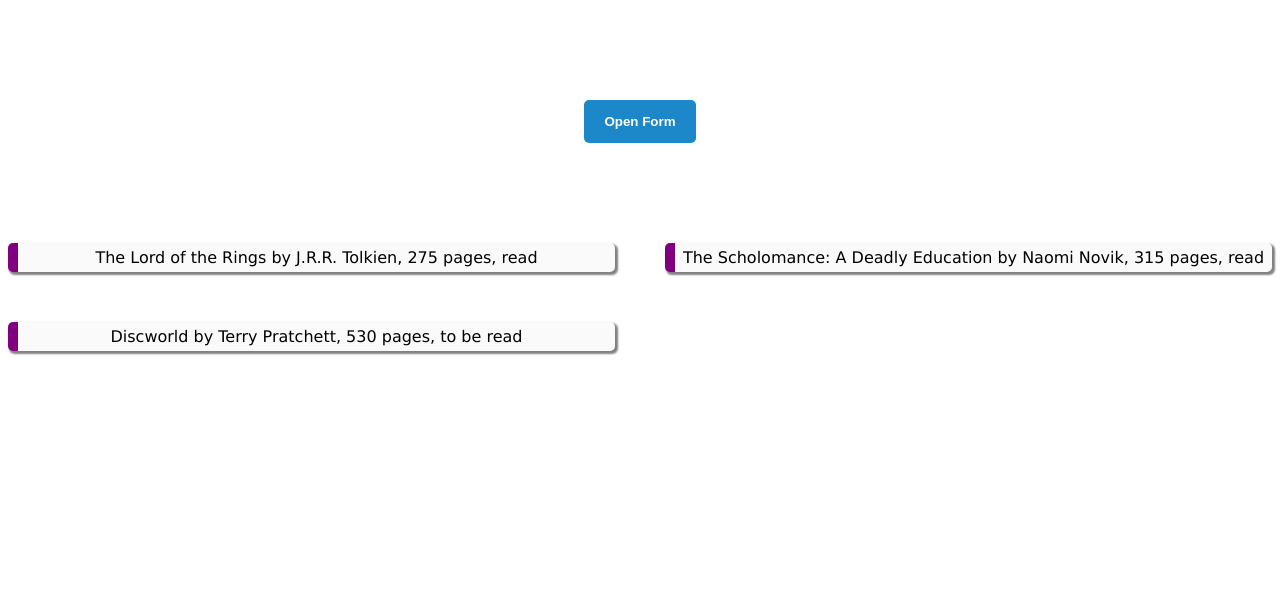
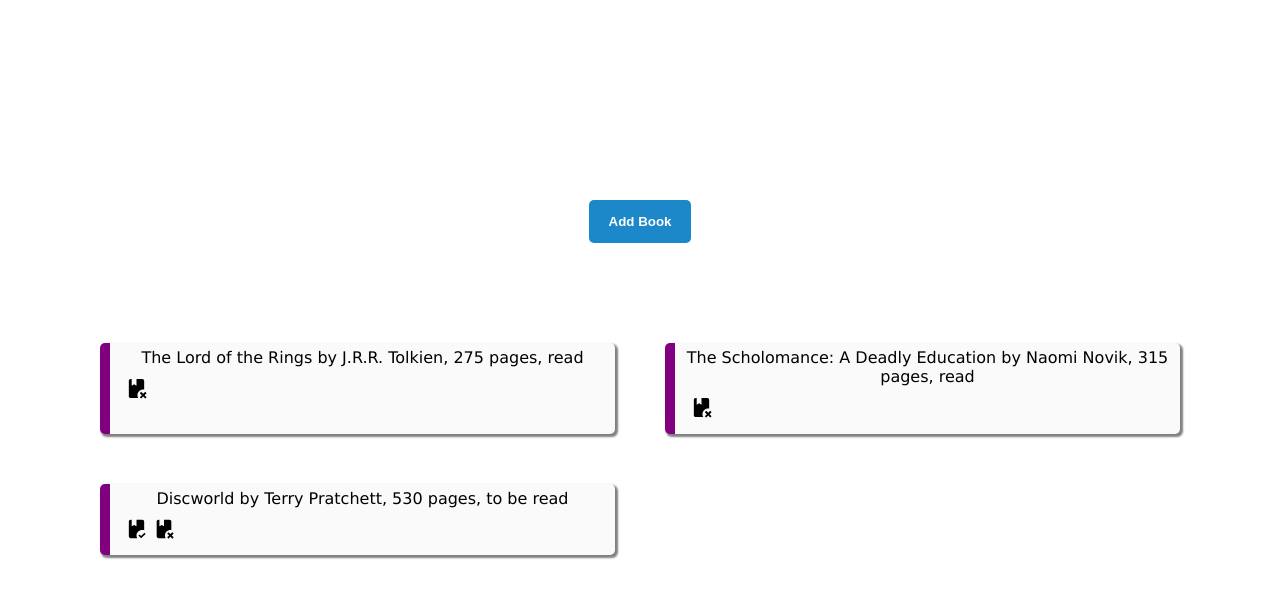
Before and after one commit to cmannion-meander/odin-library, a plain HTML site: page index.html in a window 1280 px wide. Drawn offline with Linux system fonts and the light colour scheme.

Commit message:
Complete Library project

```diff
--- a/index.html
+++ b/index.html
@@ -9,7 +9,7 @@
 </head>
 <body>
     <div class="openBtn">
-        <button class="openButton" onclick="openForm()"><strong>Open Form</strong></button>
+        <button class="openButton" onclick="openForm()"><strong>Add Book</strong></button>
       </div>
     <div id="content">
 
--- a/script.js
+++ b/script.js
@@ -7,15 +7,15 @@ function Book(title, author, pages, read) {
   this.read = read
 }
 
-const content = document.querySelector('#content');
+
 
 function addBookToLibrary(title, author, pages, read) {
   const newBook = new Book(title, author, pages, read);
   myLibrary.push(newBook);
-  const book = document.createElement('div');
-  book.classList.add('book');
-  book.textContent = `${newBook.title} by ${newBook.author}, ${newBook.pages} pages, ${newBook.read}`;
-  content.appendChild(book);
+  // const book = document.createElement('div');
+  // book.classList.add('book');
+  // book.textContent = `${newBook.title} by ${newBook.author}, ${newBook.pages} pages, ${newBook.read}`;
+  // content.appendChild(book);
 }
 
 addBookToLibrary("The Lord of the Rings", "J.R.R. Tolkien", 275, "read")
@@ -43,5 +43,56 @@ function submitClick(event) {
   pages = document.getElementById("pages").value;
   read = document.querySelector('input[name="read"]:checked').value;
   addBookToLibrary(title, author, pages, read);
+  displayBooks();
   closeForm()
 }
+
+const content = document.querySelector('#content');
+
+function displayBooks() {
+  const elements = document.querySelectorAll('.book');
+
+  elements.forEach((element) => {
+    element.remove();
+  });
+  for (let i = 0; i < myLibrary.length; i++) {
+    const book = document.createElement('div');
+    book.classList.add('book');
+    newBook = myLibrary[i];
+    book.textContent = `${newBook.title} by ${newBook.author}, ${newBook.pages} pages, ${newBook.read}`;
+    book.setAttribute('id',i);
+    // Add new div with read and remove options
+    const tools = document.createElement('div');
+    tools.classList.add('tools');
+    let add = document.createElement("img");
+    add.src = 'book-check.svg';
+        if (newBook.read == "to be read") {
+      add.setAttribute('id',i);
+      add.addEventListener("click", readBook, false);
+      tools.appendChild(add);
+    };
+    let remove = document.createElement("img");
+    remove.src = 'book-remove.svg';
+    remove.setAttribute('id',i);
+    remove.addEventListener("click", removeBook, false);
+
+    tools.appendChild(remove);
+    book.appendChild(tools);
+    content.appendChild(book);
+  };
+}
+
+function readBook(id) {
+  bookNum = id.currentTarget.id;
+  book = myLibrary[bookNum];
+  book.read = "read";
+  displayBooks();
+}
+
+function removeBook(id) {
+  bookNum = id.currentTarget.id;
+  myLibrary.splice(bookNum, 1);
+  displayBooks();
+}
+
+displayBooks();
--- a/style.css
+++ b/style.css
@@ -2,6 +2,8 @@ body {
     font-family: Verdana, Geneva, Tahoma, sans-serif;
     text-align: center;
     height: 100vh;
+    margin: 50px;
+    padding: 50px;
 }
 
 .controls {
@@ -101,3 +103,11 @@ body {
   .radio {
     grid-column: 1 / 3;
   }
+
+  .tools {
+    display: grid;
+    grid-template-columns: 1fr 1fr;
+    padding: 10px;
+    gap: 5px;
+    width: 50px;
+  }
```
Also changed, not shown: book-check.svg (added), book-remove.svg (added).
